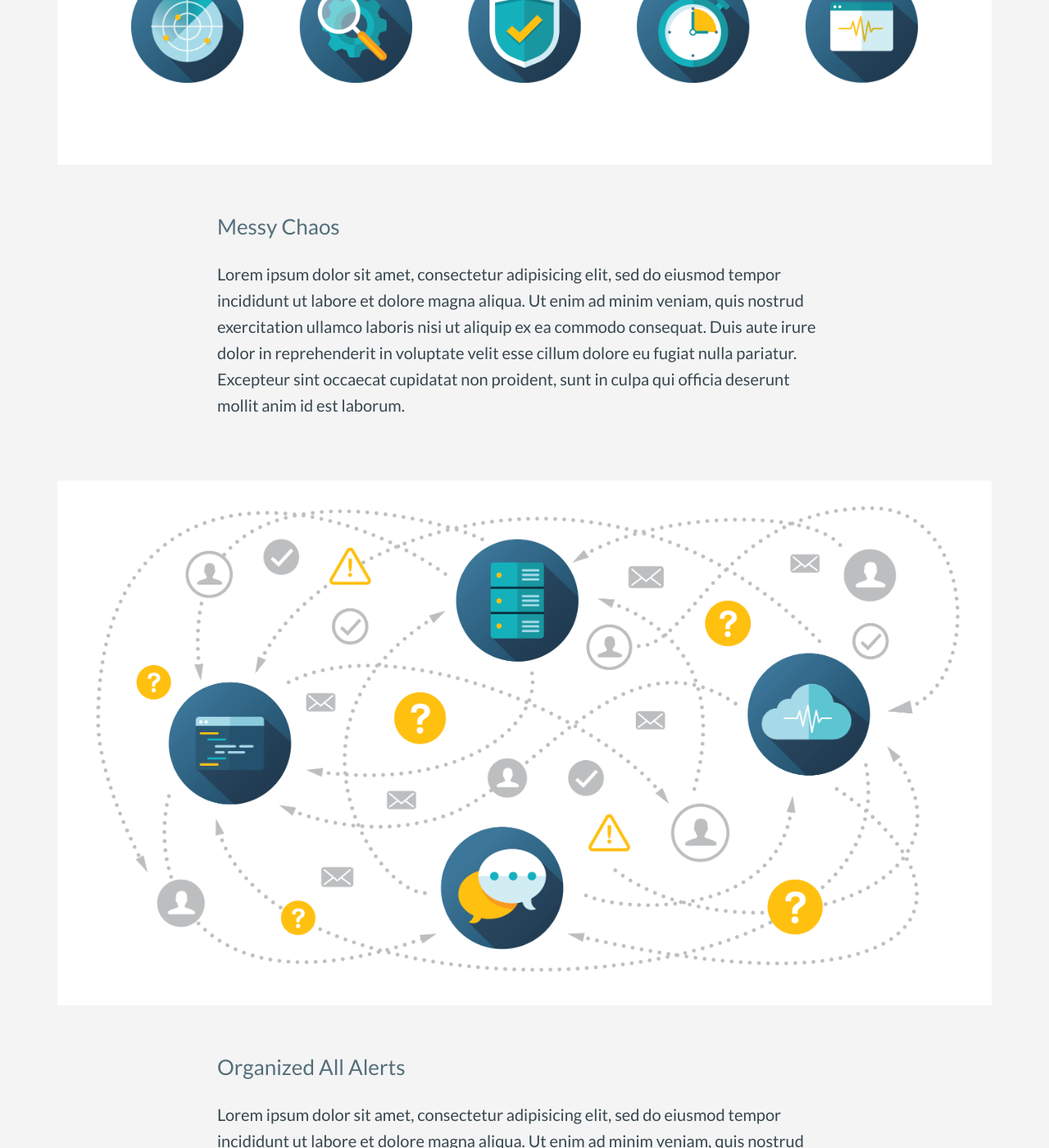
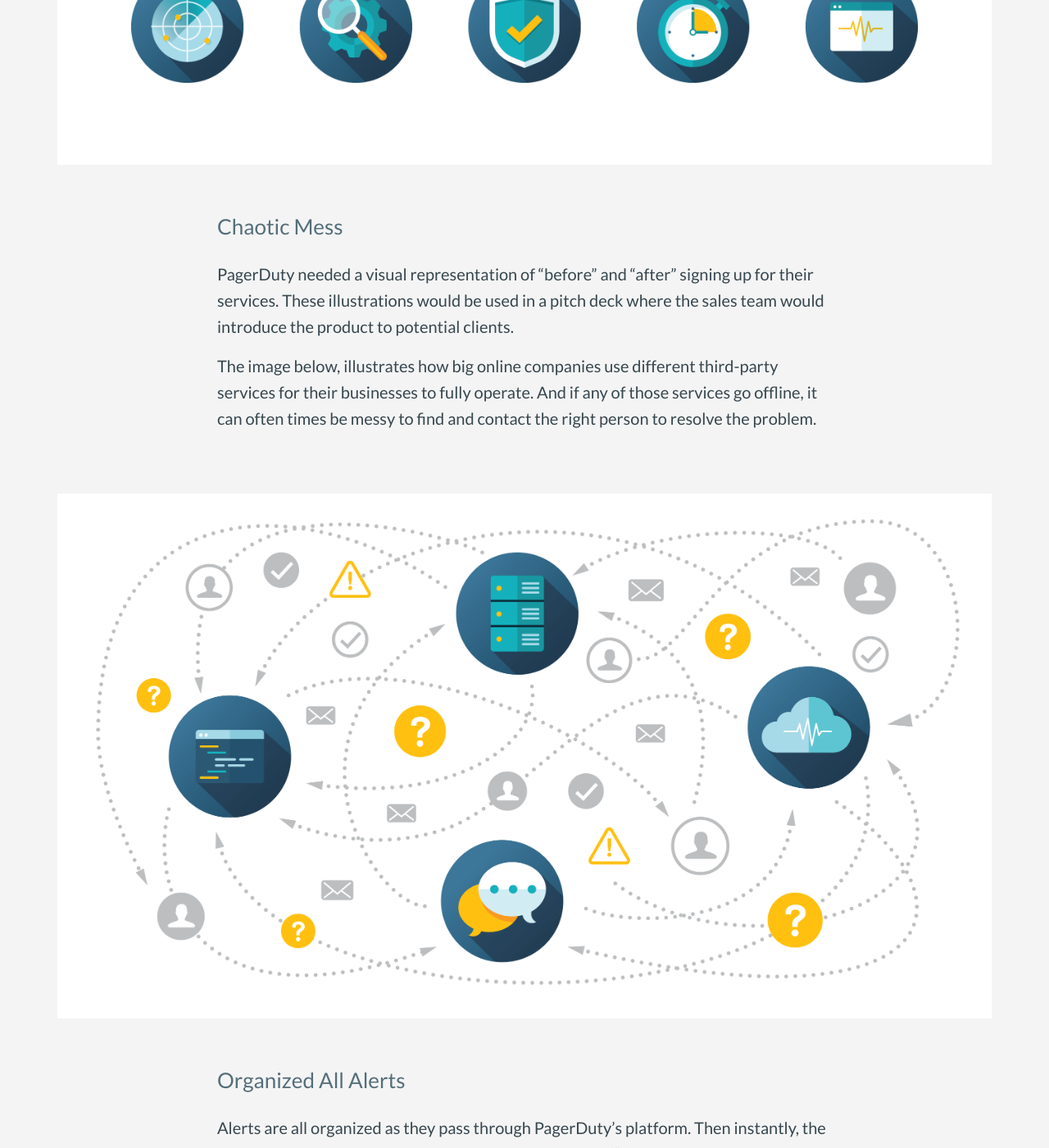
Before and after one commit to btamps/btamps.github.io, a Jekyll site: the page built from _posts/2017-12-16-pagerduty-service-icons.markdown, in a window 1280 px wide and 1400 px high, scrolled down 1018 px. Shown: the whole window at 82% size. Built offline with Jekyll 4.4.1, drawn with Linux system fonts in a browser that asks for light colours; nearby versions of some CDN libraries; some of the changed text lies outside the part shown.

Commit message:
copy edits to work pages

```diff
--- a/_posts/2015-12-25-letters-illustrations.markdown
+++ b/_posts/2015-12-25-letters-illustrations.markdown
@@ -11,7 +11,7 @@ body-class: illustrations
     </div>
     <div class="col-md-6 overview">
       <h4>Overview</h4>
-      <p>A miscellaneous collection of my other lettering and illustration projects.</p>
+      <p>A collection of illustration and lettering projects that I worked on for clients or myself throughout the years.</p>
     </div>
     <div class="col-md-2 offset-md-1 role">
       <h4>Role</h4>
--- a/_posts/2016-03-15-shirts-in-tech.markdown
+++ b/_posts/2016-03-15-shirts-in-tech.markdown
@@ -12,7 +12,7 @@ body-class: shirts
     </div>
     <div class="col-md-6 overview">
       <h4>Overview</h4>
-      <p>This is a collection of screen-printed marketing t-shirts I designed for SaaS companies, <a href="https://www.pagerduty.com/" target="_blank">PagerDuty</a> and <a href="https://www.looker.com/" target="_blank">Looker</a>. These shirts were created for purposes ranging from marketing campaigns to conference swag.</p>
+      <p>This is a collection of marketing t-shirts I designed for technology companies, <a href="https://hackster.io/" target="_blank">Hackster</a>, <a href="https://www.pagerduty.com/" target="_blank">PagerDuty</a> and <a href="https://www.looker.com/" target="_blank">Looker</a>. These shirts were created for purposes ranging from marketing campaigns to conference swag.</p>
     </div>
     <div class="col-md-2 offset-md-1 role">
       <h4>Role</h4>
--- a/_posts/2016-04-01-home-buying-and-selling-process.markdown
+++ b/_posts/2016-04-01-home-buying-and-selling-process.markdown
@@ -13,7 +13,7 @@ body-class: real-estate
     </div>
     <div class="col-md-6 overview">
       <h4>Overview</h4>
-      <p>Elenna Tamplin is a real estate agent in the Tampa, Florida. To help current and potential clients, Elenna needed a better way to communicate each step of the home buying and selling process. The goal was to create a visually informative guide that made the real estate process easier to understand and align expectations for all parties.</p>
+      <p>Elenna Tamplin is a real estate agent in Tampa, Florida. To help current and potential clients better understand the home buying and selling process, Elenna needed a way to visually communicate each step of the experience. The goal was to create an illustrated guide that made the real estate process easier to understand and align expectations for all parties.</p>
     </div>
     <div class="col-md-2 offset-md-1 role">
       <h4>Role</h4>
@@ -54,7 +54,7 @@ body-class: real-estate
       <div class="text-box">
         <div class="col-md-10 offset-md-1">
           <h3>Home Buyers and Sellers Experience</h3>
-          <p>Illustrations were requested to visually represent the major milestones of the home-buying and selling experience. My first step to determine the key illustrations needed was sit down with Elenna and have her explain the processes to me in words. Once I believed I had full understanding of the processes, I later distilled each step into a concept was both simple and relatable. I wanted to make sure each visual could connect with all customers. A detailed, comprehensive visual of the process builds trusts before a conversation starts.</p>
+          <p>Illustrations were requested to visually represent the major milestones of the home-buying and selling experience. My first step to determine the key illustrations needed was sit down with Elenna and have her explain the processes to me. Once I believed I had full understanding of the processes, I later distilled each step into a concept was both simple and relatable. I wanted to make sure each visual could connect with all customers. A detailed, comprehensive visual of the process builds trusts before a conversation starts.</p>
         </div>
       </div>
     </div>
@@ -81,7 +81,7 @@ body-class: real-estate
       <div class="text-box">
         <div class="col-md-10 offset-md-1">
           <h3>Results</h3>
-          <p>Since publishing the Home-Buying and Selling process pages on her website, Elenna received many positive comments from past, current, and new clients. Additionally, after sharing these pages on social media, Elenna witnessed an increase in contact inquiries from the website as well as gaining more followers on various social media platforms. Overall, the addition of <a href="www.elennatamplin.com/buyers">these new illustrated pages</a> was a beneficial experience for both Elenna and her clients.</p>
+          <p>Since publishing the Home-Buying and Selling process pages on her website, Elenna received many positive comments from past, current, and new clients. Additionally, after sharing these pages on social media, Elenna witnessed an increase in contact inquiries from the website as well as gaining more followers on various social media platforms. Overall, the addition of the <a href="www.elennatamplin.com/buyers">new illustrated pages</a> was a beneficial experience for both Elenna and her clients.</p>
         </div>
       </div>
     </div>
--- a/_posts/2017-12-16-pagerduty-service-icons.markdown
+++ b/_posts/2017-12-16-pagerduty-service-icons.markdown
@@ -42,8 +42,9 @@ body-class: pagerduty
 <section class="container">
   <div class="row">
     <div class="col-md-8 offset-md-2">
-      <h3>Messy Chaos</h3>
-      <p>Lorem ipsum dolor sit amet, consectetur adipisicing elit, sed do eiusmod tempor incididunt ut labore et dolore magna aliqua. Ut enim ad minim veniam, quis nostrud exercitation ullamco laboris nisi ut aliquip ex ea commodo consequat. Duis aute irure dolor in reprehenderit in voluptate velit esse cillum dolore eu fugiat nulla pariatur. Excepteur sint occaecat cupidatat non proident, sunt in culpa qui officia deserunt mollit anim id est laborum.</p>
+      <h3>Chaotic Mess</h3>
+      <p>PagerDuty needed a visual representation of “before” and “after” signing up for their services. These illustrations would be used in a pitch deck where the sales team would introduce the product to potential clients.</p>
+      <p>The image below, illustrates how big online companies use different third-party services for their businesses to fully operate. And if any of those services go offline, it can often times be messy to find and contact the right person to resolve the problem.</p>
     </div>
   </div>
 </section>
@@ -62,7 +63,7 @@ body-class: pagerduty
   <div class="row">
     <div class="col-md-8 offset-md-2">
       <h3>Organized All Alerts</h3>
-      <p>Lorem ipsum dolor sit amet, consectetur adipisicing elit, sed do eiusmod tempor incididunt ut labore et dolore magna aliqua. Ut enim ad minim veniam, quis nostrud exercitation ullamco laboris nisi ut aliquip ex ea commodo consequat. Duis aute irure dolor in reprehenderit in voluptate velit esse cillum dolore eu fugiat nulla pariatur. Excepteur sint occaecat cupidatat non proident, sunt in culpa qui officia deserunt mollit anim id est laborum.</p>
+      <p>Alerts are all organized as they pass through PagerDuty’s platform. Then instantly, the correct teams gets alerted and the scheduled person on “duty” will get notified to resolve the problem.</p>
     </div>
   </div>
 </section>
--- a/_posts/2017-12-18-looker-value-posters.markdown
+++ b/_posts/2017-12-18-looker-value-posters.markdown
@@ -11,7 +11,7 @@ body-class: looker
     </div>
     <div class="col-md-6 overview">
       <h4>Overview</h4>
-      <p>Looker lorem ipsum dolor sit amet, consectetur adipisicing elit, sed do eiusmod tempor incididunt ut labore et dolore magna aliqua. Ut enim ad minim veniam, quis nostrud exercitation ullamco laboris nisi ut aliquip ex ea commodo consequat. Duis aute irure dolor in reprehenderit in voluptate velit esse cillum dolore eu fugiat nulla pariatur.</p>
+      <p>Looker hired me to illustrate each of their core values as posters to hang around their Santa Cruz HQ office. Hand-drawn illustration—in combination with their brand palette—was used to give more of an organic, human characteristic, relating back to the people they're building products for.</p>
     </div>
     <div class="col-md-2 offset-md-1 role">
       <h4>Role</h4>
--- a/_posts/2017-12-20-workplace-perk-icons.markdown
+++ b/_posts/2017-12-20-workplace-perk-icons.markdown
@@ -11,7 +11,7 @@ body-class: perk-icons
     </div>
     <div class="col-md-6 overview">
       <h4>Overview</h4>
-      <p>PagerDuty is a technology company that helps IT organizations automate software alerts into fast actionable solutions. I worked on creating iconography and illustrations to show how their services organize messy alerts from the internet.</p>
+      <p>This set of icons was created to showcase the different company benefits. These icons were made to be used for the client’s company careers landing page.</p>
     </div>
     <div class="col-md-2 offset-md-1 role">
       <h4>Role</h4>
```
